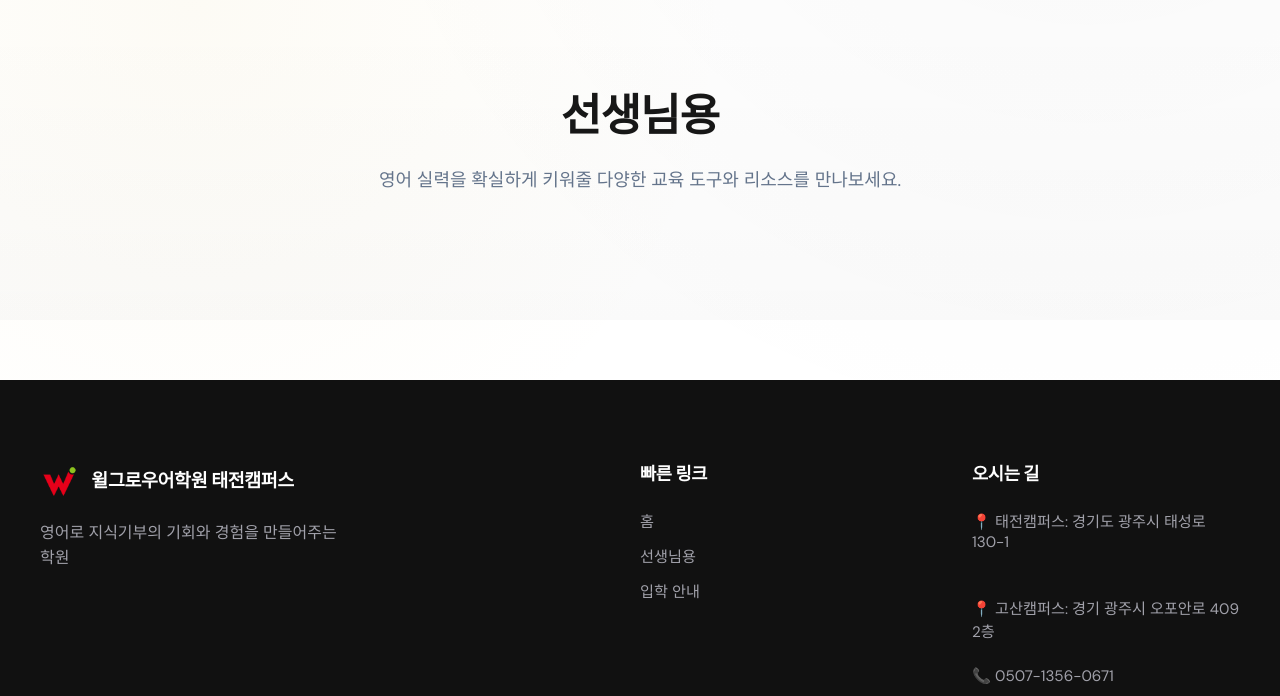
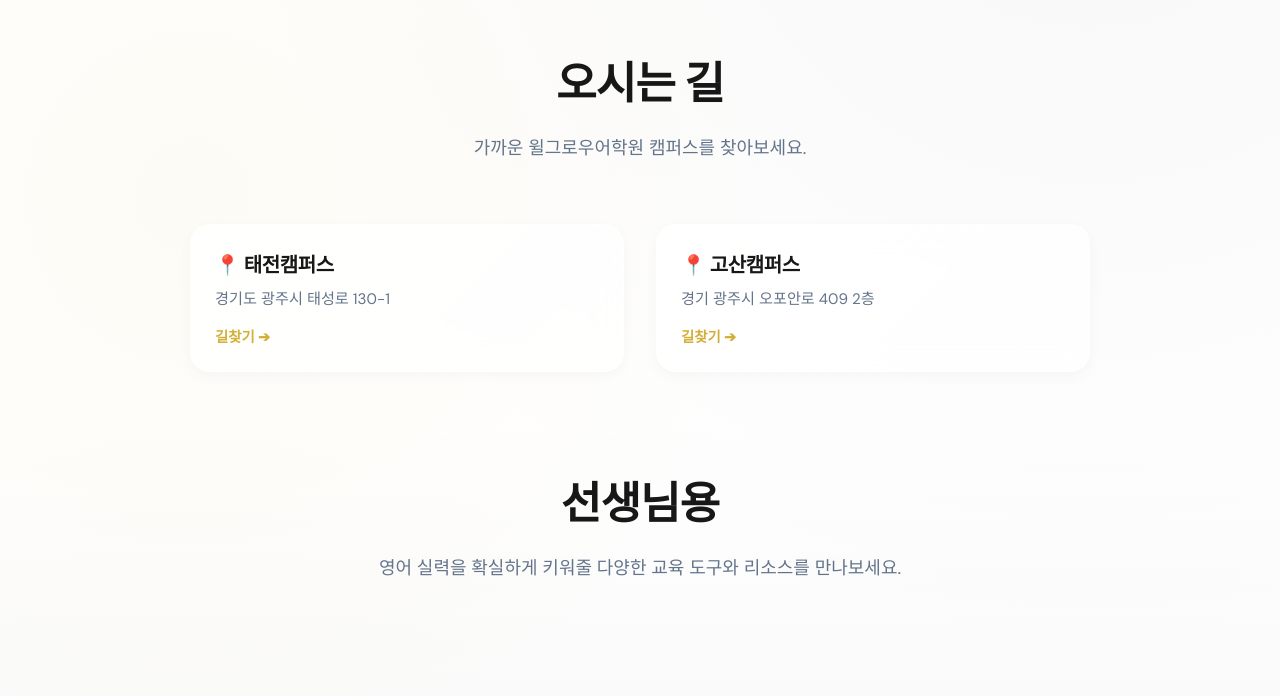
Before and after one commit to Jiwanimastrr/portal, a React (Vite) app: page / in a window 1280 px wide. Shown: the part 804-1500 px from the top of the page. Built offline with nearby package versions, Linux system fonts and the light colour scheme.

Commit message:
feat: add dedicated contact locations section with map cards

```diff
--- a/src/App.tsx
+++ b/src/App.tsx
@@ -122,8 +122,9 @@ function App() {
           </div>
           <div className="navbar-links">
             <a href="#hero">홈</a>
+            <a href="#hero">홈</a>
+            <a href="#contact-locations">오시는 길</a>
             <a href="#programs" onClick={togglePrograms}>선생님용</a>
-            <a href="#contact">오시는 길</a>
             <a href="https://willgrow-admission.pages.dev" className="nav-cta" target="_blank" rel="noopener noreferrer">입학 상담</a>
           </div>
         </div>
@@ -149,6 +150,33 @@ function App() {
           <div className="glass-shape shape-1"></div>
           <div className="glass-shape shape-2"></div>
           <div className="glass-shape shape-3"></div>
+        </div>
+      </section>
+
+      {/* Contact / Location Section */}
+      <section id="contact-locations" className="contact-locations-section">
+        <div className="section-header">
+          <h2 className="section-title">오시는 길</h2>
+          <p className="section-desc">가까운 윌그로우어학원 캠퍼스를 찾아보세요.</p>
+        </div>
+        <div className="campus-cards-grid">
+          {/* Taegun Campus Card */}
+          <a href="https://map.naver.com/p/entry/place/1694768560?c=15.00,0,0,0,dh&placePath=/home?from=map&fromPanelNum=1&additionalHeight=76&timestamp=202603171634&locale=ko&svcName=map_pcv5" target="_blank" rel="noopener noreferrer" className="campus-card">
+            <div className="campus-card-content">
+              <h3>📍 태전캠퍼스</h3>
+              <p>경기도 광주시 태성로 130-1</p>
+              <span className="campus-arrow">길찾기 ➔</span>
+            </div>
+          </a>
+
+          {/* Gosan Campus Card */}
+          <a href="https://map.naver.com/p/entry/place/1251843727?c=15.00,0,0,0,dh&placePath=/home?from=map&fromPanelNum=1&additionalHeight=76&timestamp=202603171635&locale=ko&svcName=map_pcv5" target="_blank" rel="noopener noreferrer" className="campus-card">
+            <div className="campus-card-content">
+              <h3>📍 고산캠퍼스</h3>
+              <p>경기 광주시 오포안로 409 2층</p>
+              <span className="campus-arrow">길찾기 ➔</span>
+            </div>
+          </a>
         </div>
       </section>
 
--- a/src/index.css
+++ b/src/index.css
@@ -317,6 +317,81 @@ a {
   text-decoration: underline;
   color: var(--color-cta);
 }
+/* Contact Locations Section */
+.contact-locations-section {
+  padding: var(--space-xl) 2rem;
+  background: transparent;
+}
+
+.campus-cards-grid {
+  display: grid;
+  grid-template-columns: repeat(auto-fit, minmax(300px, 1fr));
+  gap: 2rem;
+  max-width: 900px;
+  margin: 0 auto;
+}
+
+.campus-card {
+  background: var(--glass-bg);
+  backdrop-filter: blur(12px);
+  -webkit-backdrop-filter: blur(12px);
+  border: 1px solid var(--glass-border);
+  border-radius: 20px;
+  padding: var(--space-lg);
+  display: flex;
+  align-items: center;
+  transition: all 300ms cubic-bezier(0.25, 0.8, 0.25, 1);
+  box-shadow: 0 4px 14px rgba(0, 0, 0, 0.03);
+  position: relative;
+  overflow: hidden;
+}
+
+.campus-card::before {
+  content: '';
+  position: absolute;
+  top: 0; left: 0; right: 0; bottom: 0;
+  background: linear-gradient(135deg, rgba(255,255,255,0.4) 0%, rgba(255,255,255,0) 100%);
+  pointer-events: none;
+}
+
+.campus-card:hover {
+  transform: translateY(-4px);
+  background: var(--glass-bg-hover);
+  box-shadow: 0 12px 24px rgba(31, 38, 135, 0.08);
+  border-color: rgba(212, 175, 55, 0.3);
+}
+
+.campus-card-content {
+  flex: 1;
+  position: relative;
+  z-index: 2;
+}
+
+.campus-card-content h3 {
+  font-size: 1.25rem;
+  color: var(--color-primary);
+  margin-bottom: 8px;
+}
+
+.campus-card-content p {
+  color: var(--color-text-light);
+  font-size: 0.95rem;
+  margin-bottom: 16px;
+  word-break: keep-all;
+}
+
+.campus-arrow {
+  display: inline-block;
+  color: var(--color-cta);
+  font-weight: 700;
+  font-size: 0.9rem;
+  transition: transform 0.2s;
+}
+
+.campus-card:hover .campus-arrow {
+  transform: translateX(4px);
+}
+
 /* Programs Section */
 .programs-section {
   padding: var(--space-xxl) 2rem;
@@ -633,8 +708,14 @@ a {
     display: none;
   }
 
+  .contact-locations-section,
   .programs-section {
     padding: var(--space-xl) 1rem;
+  }
+
+  .campus-cards-grid {
+    grid-template-columns: 1fr;
+    gap: 1rem;
   }
 
   .section-title {
```
